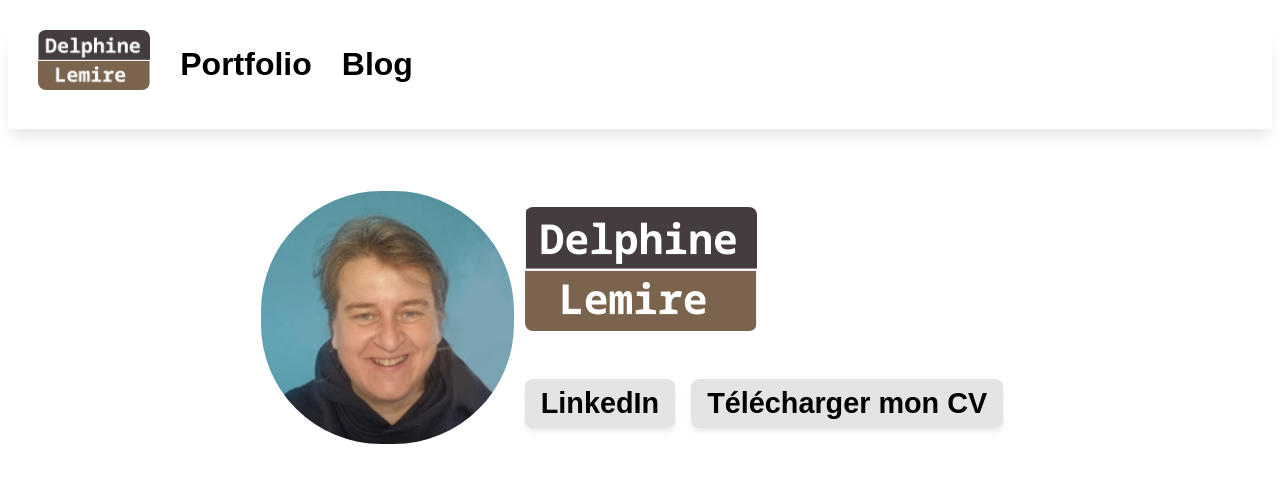
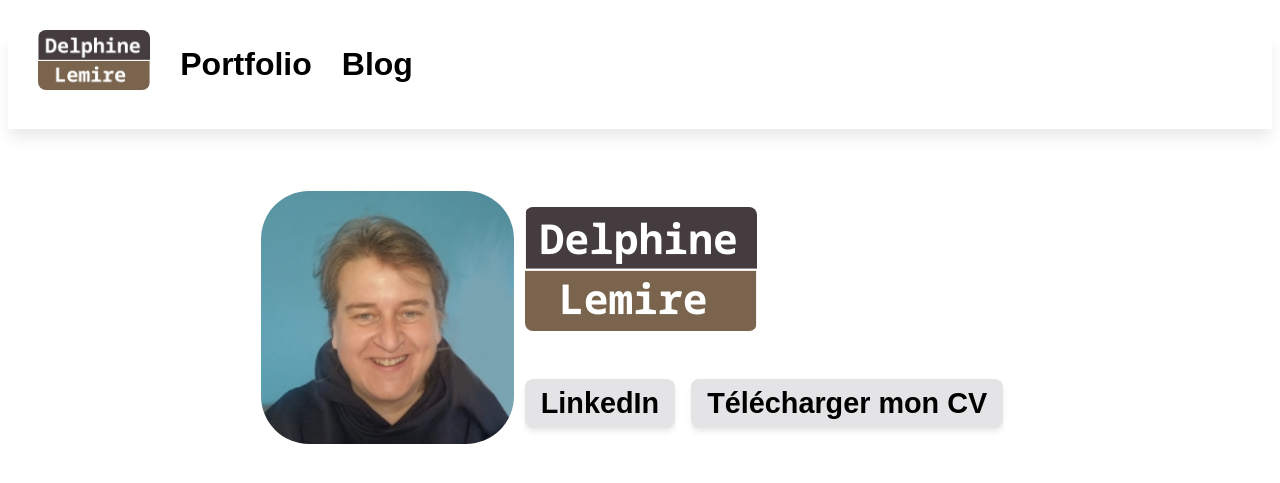
Before and after one commit to DelphineLemire/DelphineLemire.github.io, a Jekyll site: the page built from docs/index.md, in a window 1280 px wide. Shown: the top 483 px of the page. Built offline with Jekyll 4.4.1, drawn with Linux system fonts in a browser that asks for light colours.

Commit message:
style img into index

```diff
--- a/docs/_layouts/index.html
+++ b/docs/_layouts/index.html
@@ -5,11 +5,11 @@ layout: default
 
 <div >
     <div>
-        <img class="logo" src="./assets/images/delphine.webp" alt="Delphine Lemire"/>
+        <img class="moi" src="./assets/images/delphine.webp" alt="Delphine Lemire"/>
     </div>
     <div class="flex-column">
         <div>
-            <img  src="./assets/images/logo.png" alt="logo" />
+            <img class="logo" src="./assets/images/logo.png" alt="logo" />
         </div>
         <div>
             <a class="btn" href="https://linkedin.com/in/delphine-lemire">LinkedIn</a>
--- a/docs/_sass/main.scss
+++ b/docs/_sass/main.scss
@@ -30,8 +30,12 @@ img {
     font-size: 2.5em;
 }
 
+img.moi {
+   border-radius: 3em;
+}
+
 img.logo {
-   border-radius: 3em;
+    width: fit-content;
 }
 
 .navbar {
```
